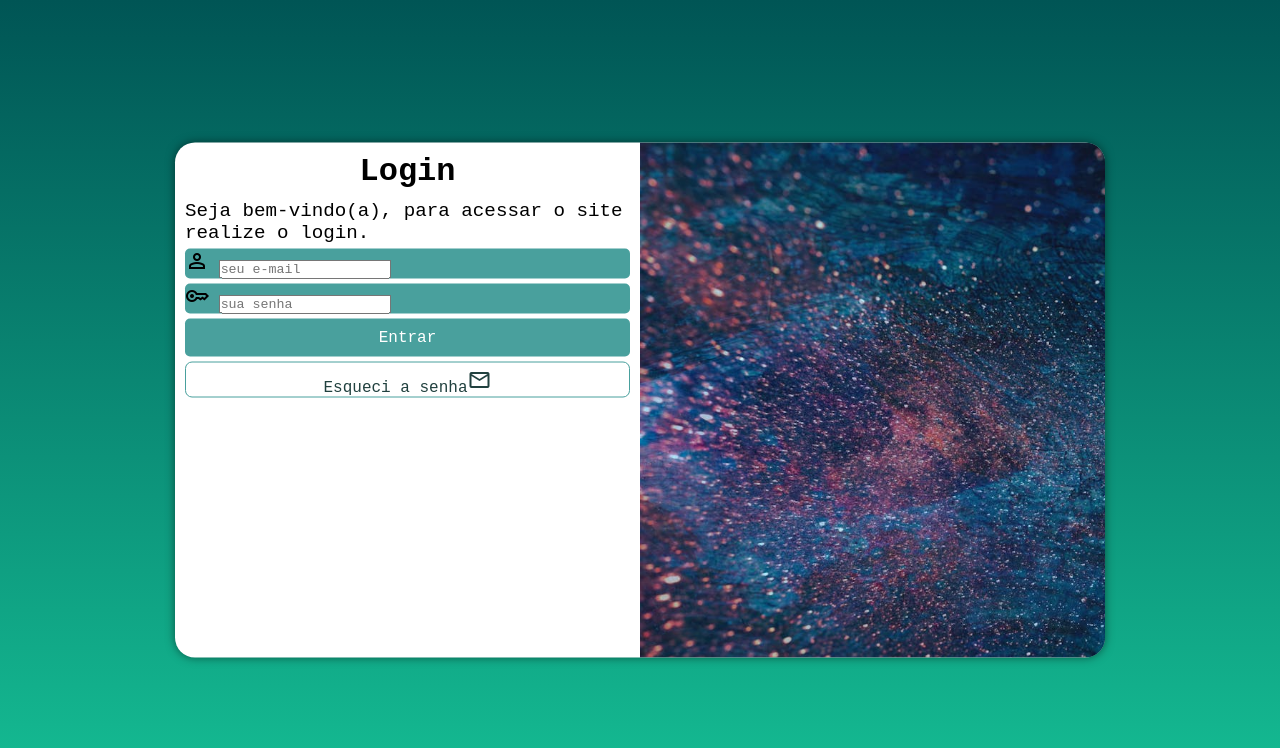
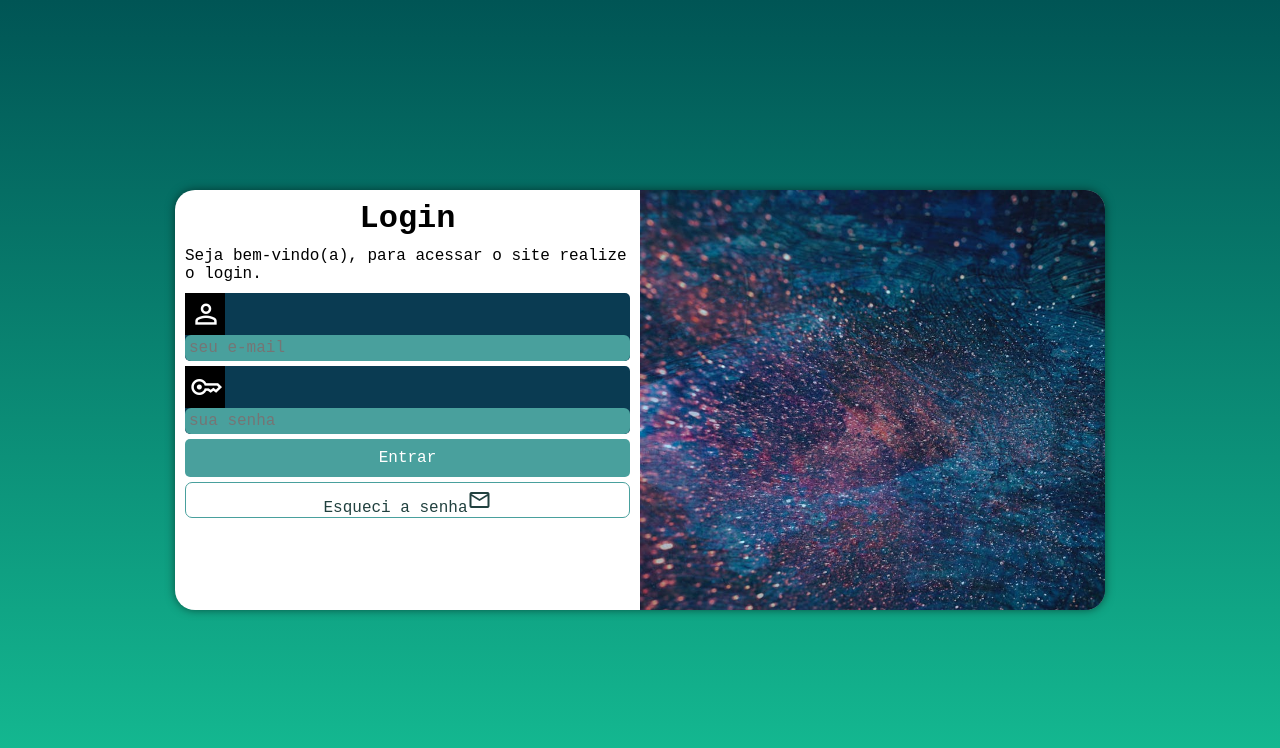
Before and after one commit to LuUxBrr/projeto-login, a plain HTML site: page index.html in a window 1280 px wide. Drawn offline with nearby package versions, Linux system fonts and the light colour scheme.

Commit message:
Finalizado Projeto Login

```diff
--- a/estilos/media-query.css
+++ b/estilos/media-query.css
@@ -9,13 +9,14 @@ Grandes telas: acima de 1200px
 */
 
 
-@media screen and (min-width: 768px) and (max-width: 992px) {
+@media screen and (min-width: 768px) and (max-width: 992px) { /*  TABLETS  */
     body {
         background-image: linear-gradient(to top,rgb(21, 190, 148), rgb(0, 85, 85));
     }
 
     section#login {
         width: 80vw;
+        height: 420px;
     }
 
     section#login > div#imagem {
@@ -30,13 +31,14 @@ Grandes telas: acima de 1200px
     }
 }
 
-@media screen and (min-width: 992px) {
+@media screen and (min-width: 992px) { /*  TVs e PCs  */
     body {
         background-image: linear-gradient(to top,rgb(21, 190, 148), rgb(0, 85, 85));
     }
 
     section#login {
         width: 930px;
+        height: 420px;
     }
 
     section#login > div#imagem {
@@ -55,6 +57,7 @@ Grandes telas: acima de 1200px
     }
 
     div#formulario > p {
-        font-size: 1.2em;
+        font-size: 1em;
+        margin: 10px 0px;
     }
 }
--- a/estilos/style.css
+++ b/estilos/style.css
@@ -28,7 +28,7 @@ section#login {
 
     background-color: white;
     width: 250px;
-    height: 515px;
+    height: 555px;
     border-radius: 20px;
     box-shadow: 0px 0px 10px rgba(0, 0, 0, 0.507);
 
@@ -59,7 +59,7 @@ div#formulario > p {
 }
 
 form > div.campo {
-    background-color: #49a09d;
+    background-color: #0A3B52;
     display: block;
     width: 100%;
     height: 40%;
@@ -68,6 +68,28 @@ form > div.campo {
 }
 div.campo > label {
     display: none;
+}
+
+div.campo > span {
+    color: white;
+    background-color: black;
+    font-size: 2em;
+    width: 40px;
+    padding: 5px;
+}
+
+div.campo > input {
+    background-color: #49a09d;
+    font-size: 1em;
+    width: 100%;
+    height: 100%;
+    border: 0px;
+    border-radius: 6px;
+    padding: 4px;
+}
+
+div.campo > input:focus-within {
+    background-color: white;
 }
 
 form > input[type=submit] {
```
